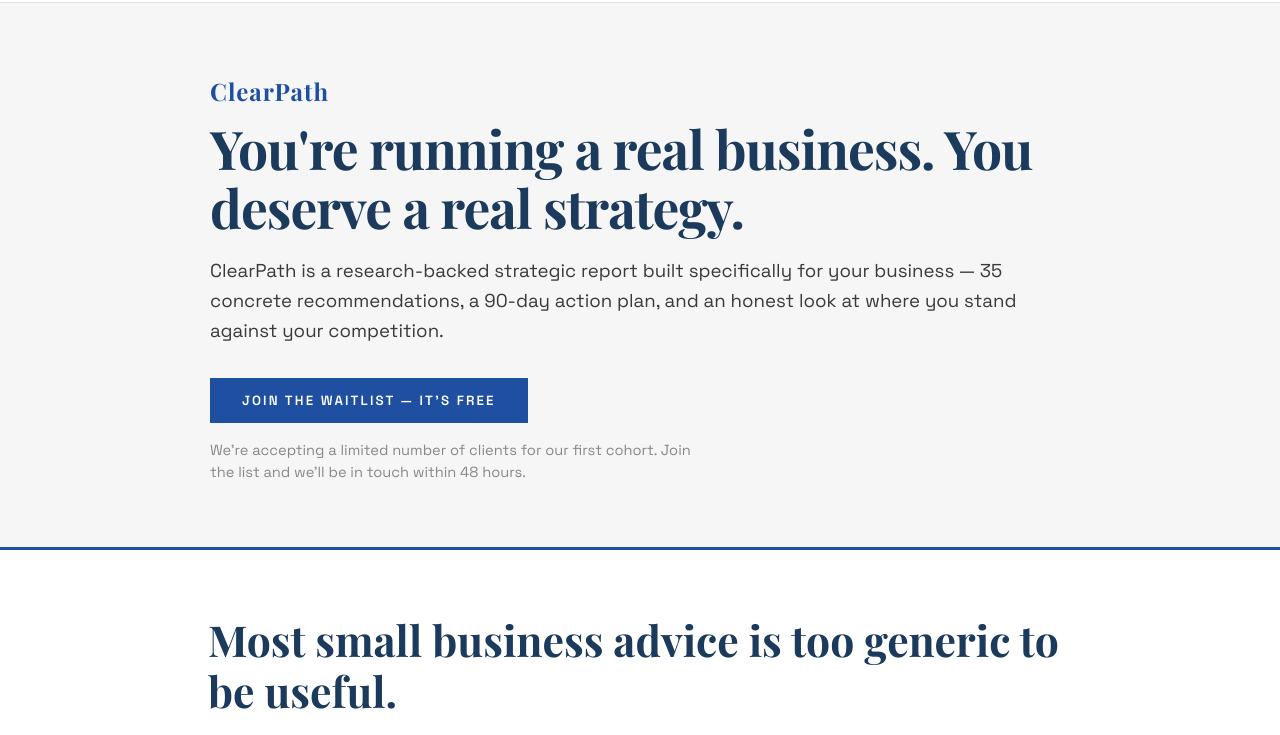
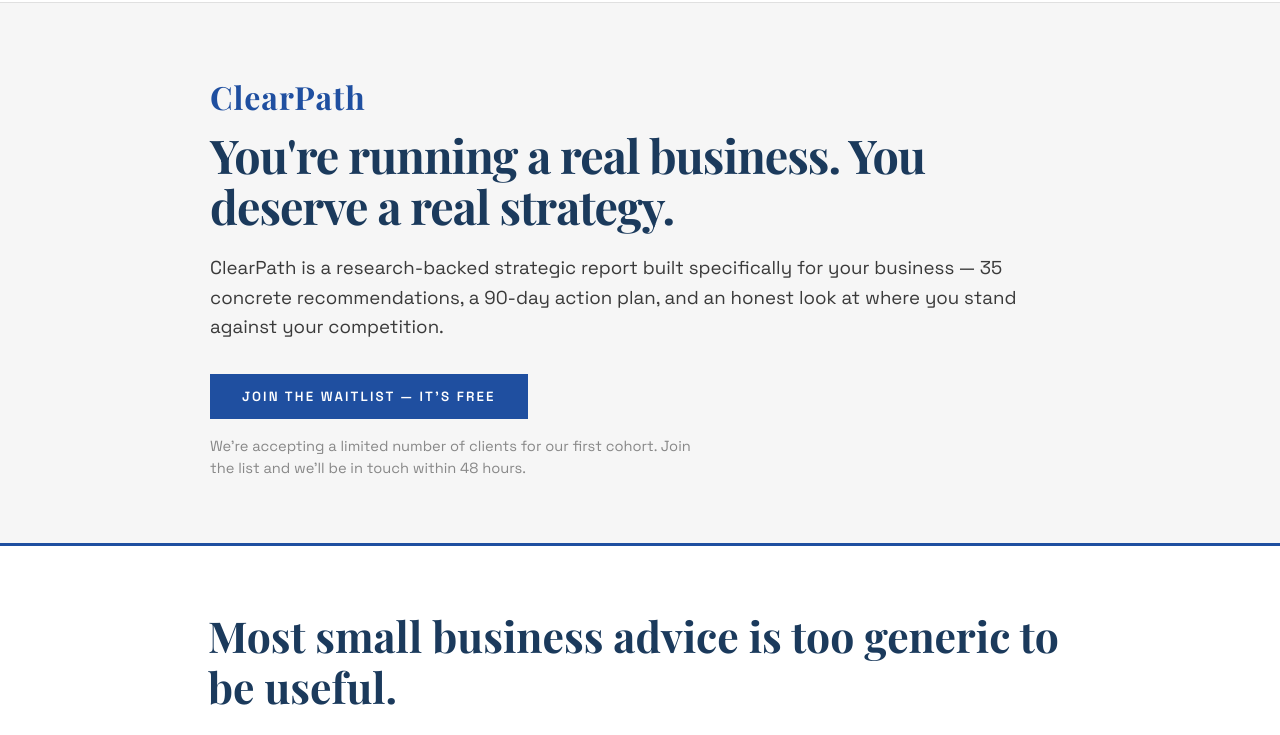
Before and after one commit to printforgood-sys/printforgoodfilms, a website: page ai.html in a window 1280 px wide. Shown: the part 65-800 px from the top of the page. Drawn offline with nearby package versions, Linux system fonts and the light colour scheme.

Commit message:
Adjust hero typography: 35pt headline and 24pt ClearPath wordmark

```diff
--- a/ai.html
+++ b/ai.html
@@ -31,7 +31,7 @@
 
     .cp-eyebrow-wordmark {
       font-family: 'Playfair Display', Georgia, serif;
-      font-size: 18pt;
+      font-size: 24pt;
       font-weight: 700;
       color: var(--blue);
       letter-spacing: 1px;
@@ -41,7 +41,7 @@
 
     .cp-headline {
       font-family: 'Playfair Display', Georgia, serif;
-      font-size: 40pt;
+      font-size: 35pt;
       font-weight: 700;
       color: var(--navy);
       line-height: 1.1;
```
